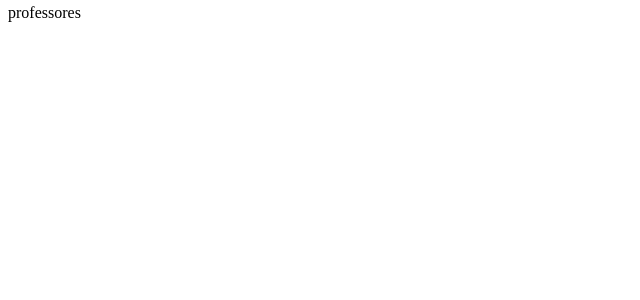
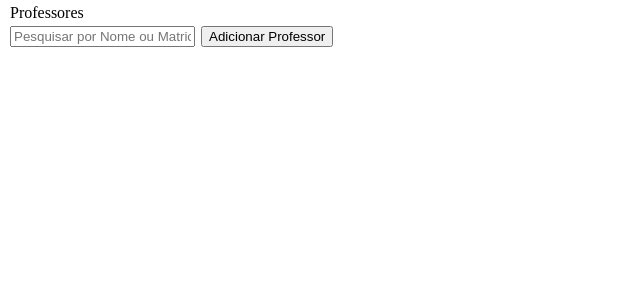
Before and after one commit to o-oJunior/SA, a React (Vite) app in the folder frontend/: page /professores in a window 1280 px wide. Shown: the top 300 px of the page, without its empty margins (0-640 px from the left). Built offline with nearby package versions, Linux system fonts and the light colour scheme; no server answers.

Commit message:
feat: create page teacher

```diff
--- a/frontend/src/pages/cadastroProfessores.jsx
+++ b/frontend/src/pages/cadastroProfessores.jsx
@@ -1,6 +1,6 @@
 import React from 'react'
 
-export default function ListarProfessores() {
+export default function CadastroProfessores() {
   return (
     <div>Cadastro Professores</div>
   )
--- a/frontend/src/pages/professores.jsx
+++ b/frontend/src/pages/professores.jsx
@@ -1,7 +1,33 @@
 import React from 'react'
+import { useEffect } from 'react'
+import { useState } from 'react'
+import { Link } from 'react-router-dom'
 
 export default function Professores() {
+
+  const [professores, setProfessores] = useState('')
+
+  useEffect(() => {
+    buscarProfessores()
+  }, [])
+
+  const buscarProfessores = async () => {
+    try {
+      const response = await fetch('https://api-ensalamento-senai.onrender.com/api/professores')
+      const data = await response.json()
+      setProfessores(data)
+    } catch (error) {
+      console.log(error)
+    }
+  }
+
+  console.log(professores)
   return (
-    <div>professores</div>
+    <div>
+      <div> Professores </div>
+      <input placeholder='Pesquisar por Nome ou Matricula de Professor' />
+      <Link to='/cadastrarProfessores'><button>Adicionar Professor</button></Link>
+
+    </div>
   )
 }
```
